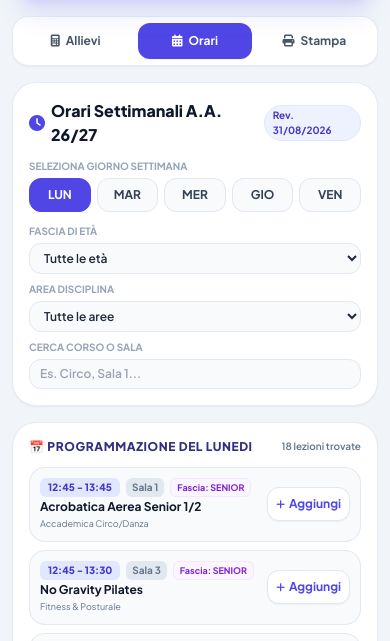
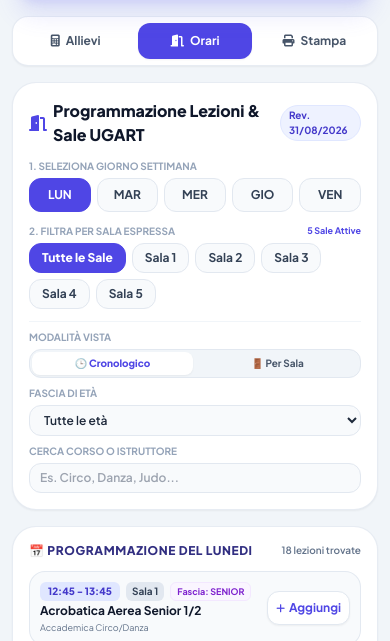
Before and after one commit to darioyany-hash/ugart_smart_calculator, a plain HTML site: page index.html in a window 390 px wide. Both pictures are taken after a click on the button "Orari". Shown: the part 151-792 px from the top of the page. Drawn offline with nearby package versions, Linux system fonts and the light colour scheme.

Commit message:
Update index.html

```diff
--- a/index.html
+++ b/index.html
@@ -77,7 +77,7 @@
         <i class="fa-solid fa-calculator"></i> <span class="hidden sm:inline">Preventivo &</span> Allievi
       </button>
       <button id="tab-btn-schedule" onclick="switchTab('schedule')" class="py-2.5 px-2 text-xs sm:text-sm font-bold rounded-xl transition-all text-slate-600 hover:text-indigo-600 flex items-center justify-center gap-1.5">
-        <i class="fa-solid fa-calendar-days"></i> Orari <span class="hidden sm:inline">& Fasce Età</span>
+        <i class="fa-solid fa-door-open"></i> Orari <span class="hidden sm:inline">& Sale</span>
       </button>
       <button id="tab-btn-print" onclick="switchTab('print')" class="py-2.5 px-2 text-xs sm:text-sm font-bold rounded-xl transition-all text-slate-600 hover:text-indigo-600 flex items-center justify-center gap-1.5">
         <i class="fa-solid fa-print"></i> Stampa <span class="hidden sm:inline">Moduli</span>
@@ -241,15 +241,15 @@
     </div>
 
     <!-- ========================================== -->
-    <!-- SECTION 2: INTERACTIVE WEEKLY TIMETABLE & FILTERS -->
+    <!-- SECTION 2: INTERACTIVE WEEKLY TIMETABLE & ROOMS -->
     <!-- ========================================== -->
     <div id="view-schedule" class="hidden space-y-4">
 
-      <!-- Timetable Filters Card -->
+      <!-- Timetable & Room Filter Card -->
       <section class="bg-white rounded-3xl p-4 sm:p-5 shadow-sm border border-slate-200/80 space-y-3">
         <div class="flex items-center justify-between">
           <h2 class="text-base font-extrabold text-slate-900 flex items-center gap-1.5">
-            <i class="fa-solid fa-clock text-indigo-600"></i> Orari Settimanali A.A. 26/27
+            <i class="fa-solid fa-door-open text-indigo-600"></i> Programmazione Lezioni & Sale UGART
           </h2>
           <span class="text-[10px] bg-indigo-50 text-indigo-700 font-bold px-2 py-0.5 rounded-full border border-indigo-100">
             Rev. 31/08/2026
@@ -258,7 +258,7 @@
 
         <!-- Day Filter Buttons -->
         <div>
-          <label class="block text-[10px] font-bold uppercase text-slate-400 mb-1">Seleziona Giorno Settimana</label>
+          <label class="block text-[10px] font-bold uppercase text-slate-400 mb-1">1. Seleziona Giorno Settimana</label>
           <div class="grid grid-cols-5 gap-1.5" id="day-filter-buttons">
             <button onclick="filterDay('LUNEDI')" class="day-btn py-2 px-1 text-xs font-bold rounded-xl border border-indigo-600 bg-indigo-600 text-white text-center">LUN</button>
             <button onclick="filterDay('MARTEDI')" class="day-btn py-2 px-1 text-xs font-bold rounded-xl border border-slate-200 bg-slate-50 text-slate-700 text-center">MAR</button>
@@ -268,8 +268,36 @@
           </div>
         </div>
 
-        <!-- Category & Age Group Filters -->
-        <div class="grid grid-cols-1 sm:grid-cols-3 gap-2">
+        <!-- Room Filter Pills -->
+        <div>
+          <div class="flex items-center justify-between mb-1">
+            <label class="block text-[10px] font-bold uppercase text-slate-400">2. Filtra per Sala Espressa</label>
+            <span class="text-[9px] text-indigo-600 font-bold">5 Sale Attive</span>
+          </div>
+          <div class="flex flex-wrap gap-1.5" id="room-filter-buttons">
+            <button onclick="filterRoom('ALL')" class="room-btn active-scale py-1.5 px-3 text-xs font-extrabold rounded-xl border border-indigo-600 bg-indigo-600 text-white">Tutte le Sale</button>
+            <button onclick="filterRoom('Sala 1')" class="room-btn active-scale py-1.5 px-3 text-xs font-bold rounded-xl border border-slate-200 bg-slate-50 text-slate-700 hover:bg-slate-100">Sala 1</button>
+            <button onclick="filterRoom('Sala 2')" class="room-btn active-scale py-1.5 px-3 text-xs font-bold rounded-xl border border-slate-200 bg-slate-50 text-slate-700 hover:bg-slate-100">Sala 2</button>
+            <button onclick="filterRoom('Sala 3')" class="room-btn active-scale py-1.5 px-3 text-xs font-bold rounded-xl border border-slate-200 bg-slate-50 text-slate-700 hover:bg-slate-100">Sala 3</button>
+            <button onclick="filterRoom('Sala 4')" class="room-btn active-scale py-1.5 px-3 text-xs font-bold rounded-xl border border-slate-200 bg-slate-50 text-slate-700 hover:bg-slate-100">Sala 4</button>
+            <button onclick="filterRoom('Sala 5')" class="room-btn active-scale py-1.5 px-3 text-xs font-bold rounded-xl border border-slate-200 bg-slate-50 text-slate-700 hover:bg-slate-100">Sala 5</button>
+          </div>
+        </div>
+
+        <!-- Display Mode Switcher & Category/Age Filters -->
+        <div class="grid grid-cols-1 sm:grid-cols-3 gap-2 pt-2 border-t border-slate-100">
+          <div>
+            <label class="block text-[10px] font-bold uppercase text-slate-400 mb-1">Modalità Vista</label>
+            <div class="grid grid-cols-2 gap-1 p-0.5 bg-slate-100 rounded-xl border border-slate-200">
+              <button id="view-mode-cron" onclick="setScheduleViewMode('CRON')" class="py-1 text-[10px] font-extrabold rounded-lg bg-white text-indigo-600 shadow-sm text-center">
+                🕒 Cronologico
+              </button>
+              <button id="view-mode-room" onclick="setScheduleViewMode('PER_SALA')" class="py-1 text-[10px] font-bold rounded-lg text-slate-600 hover:text-slate-900 text-center">
+                🚪 Per Sala
+              </button>
+            </div>
+          </div>
+
           <div>
             <label class="block text-[10px] font-bold uppercase text-slate-400 mb-1">Fascia di Età</label>
             <select id="schedule-age-filter" onchange="renderSchedule()" class="w-full bg-slate-50 border border-slate-200 rounded-xl px-2.5 py-1.5 text-xs font-semibold text-slate-800">
@@ -283,25 +311,13 @@
           </div>
 
           <div>
-            <label class="block text-[10px] font-bold uppercase text-slate-400 mb-1">Area Disciplina</label>
-            <select id="schedule-cat-filter" onchange="renderSchedule()" class="w-full bg-slate-50 border border-slate-200 rounded-xl px-2.5 py-1.5 text-xs font-semibold text-slate-800">
-              <option value="ALL">Tutte le aree</option>
-              <option value="Accademica Circo/Danza">Circo & Acrobatica</option>
-              <option value="Pole Dance">Pole & Aerial</option>
-              <option value="Arti Marziali">Arti Marziali & Judo</option>
-              <option value="Fitness & Posturale">Fitness & Posturale</option>
-              <option value="Arte & Cultura">Arte, Teatro & Cultura</option>
-            </select>
-          </div>
-
-          <div>
-            <label class="block text-[10px] font-bold uppercase text-slate-400 mb-1">Cerca Corso o Sala</label>
-            <input id="schedule-search" type="text" placeholder="Es. Circo, Sala 1..." oninput="renderSchedule()" class="w-full bg-slate-50 border border-slate-200 rounded-xl px-2.5 py-1.5 text-xs font-semibold text-slate-800">
+            <label class="block text-[10px] font-bold uppercase text-slate-400 mb-1">Cerca Corso o Istruttore</label>
+            <input id="schedule-search" type="text" placeholder="Es. Circo, Danza, Judo..." oninput="renderSchedule()" class="w-full bg-slate-50 border border-slate-200 rounded-xl px-2.5 py-1.5 text-xs font-semibold text-slate-800">
           </div>
         </div>
       </section>
 
-      <!-- Timetable List Output -->
+      <!-- Timetable Output -->
       <section class="bg-white rounded-3xl p-4 sm:p-5 shadow-sm border border-slate-200/80">
         <div class="flex items-center justify-between mb-3">
           <span id="active-day-title" class="text-xs font-extrabold text-indigo-900 uppercase tracking-wider">
@@ -310,8 +326,8 @@
           <span id="slot-count-badge" class="text-[10px] text-slate-500 font-semibold">0 lezioni</span>
         </div>
 
-        <div id="schedule-slots-container" class="space-y-2">
-          <!-- Dynamically inserted schedule slots -->
+        <div id="schedule-slots-container" class="space-y-3">
+          <!-- Dynamically inserted schedule slots or Room Cards -->
         </div>
       </section>
     </div>
@@ -498,28 +514,24 @@
   </div>
 
   <script>
-    // Complete State Object
+    // State Object
     let state = {
       participants: [
         { id: 'p1', name: 'Marco (7 anni)', courseIds: ['CIRCO_F1'] },
         { id: 'p2', name: 'Sofia (4 anni)', courseIds: ['ARTE_CREATIVA'] }
       ],
-      plan: 'TRIMESTRALE', // 'TRIMESTRALE' | 'DUE_SOLUZIONI'
-      discountStrategy: 'OPTIMIZED', // 'OPTIMIZED' | 'STANDARD'
+      plan: 'TRIMESTRALE',
+      discountStrategy: 'OPTIMIZED',
       activeDay: 'LUNEDI',
-      activeTab: 'calc', // 'calc' | 'schedule' | 'print'
+      activeRoom: 'ALL',
+      scheduleViewMode: 'CRON', // 'CRON' | 'PER_SALA'
+      activeTab: 'calc',
       activeModule: 1,
-      calculatedTotals: {
-        tranche1: 0,
-        tranche2: 0,
-        tranche3: 0,
-        grandTotal: 0
-      }
+      calculatedTotals: { tranche1: 0, tranche2: 0, tranche3: 0, grandTotal: 0 }
     };
 
-    // Complete Database Listino UGART A.A. 2026/2027 (Tutte le Sezioni)
+    // Database Listino UGART A.A. 2026/2027
     const COURSE_CATALOG = [
-      // Sezione Accademica Circo & Acrobatica
       { id: 'CIRCO_F1', cat: 'Accademica Circo/Danza', name: 'Circo / Acrobatica (1 v/sett)', trim: 170, sol: 255, ageGroup: 'BIMBI' },
       { id: 'CIRCO_F2', cat: 'Accademica Circo/Danza', name: 'Circo / Acrobatica (2 v/sett)', trim: 260, sol: 390, ageGroup: 'BIMBI' },
       { id: 'CIRCO_F3', cat: 'Accademica Circo/Danza', name: 'Circo / Acrobatica (3 v/sett)', trim: 315, sol: 473, ageGroup: 'JUNIOR' },
@@ -528,7 +540,6 @@
       { id: 'CIRCUS_PLUS', cat: 'Accademica Circo/Danza', name: 'Academy Circus Plus (Open All Access)', trim: 400, sol: 600, ageGroup: 'JUNIOR' },
       { id: 'PRE_ACRO', cat: 'Accademica Circo/Danza', name: 'Pre Acrobatica (3-5 anni)', trim: 170, sol: 255, ageGroup: 'BABY' },
 
-      // Danza & Pole
       { id: 'DANZA_CLASSICA_F1', cat: 'Accademica Circo/Danza', name: 'Danza Classica (1 v/sett)', trim: 170, sol: 255, ageGroup: 'BIMBI' },
       { id: 'DANZA_MODERN_F1', cat: 'Accademica Circo/Danza', name: 'Danza Modern (1 v/sett)', trim: 170, sol: 255, ageGroup: 'BIMBI' },
       { id: 'DANZA_CONTEMP', cat: 'Accademica Circo/Danza', name: 'Danza Contemporanea & Lab', trim: 170, sol: 255, ageGroup: 'JUNIOR' },
@@ -539,19 +550,16 @@
       { id: 'POLE_F2', cat: 'Pole Dance', name: 'Pole Dance Senior (2 v/sett)', trim: 295, sol: 430, ageGroup: 'SENIOR' },
       { id: 'FLYING_POLE', cat: 'Pole Dance', name: 'Flying Pole (Palo Volante)', trim: 190, sol: 285, ageGroup: 'SENIOR' },
 
-      // Arte & Cultura
       { id: 'ARTE_CREATIVA', cat: 'Arte & Cultura', name: 'Arte Creativa (Sett. Gratis)', trim: 120, sol: 180, septFree: true, ageGroup: 'BABY' },
       { id: 'TEATRO_BIMBI', cat: 'Arte & Cultura', name: 'Teatro Bimbi (6-9 anni)', trim: 150, sol: 225, ageGroup: 'BIMBI' },
       { id: 'TEATRO_JUNIOR', cat: 'Arte & Cultura', name: 'Teatro Junior (10-18 anni)', trim: 150, sol: 225, ageGroup: 'JUNIOR' },
       { id: 'TEATRO_SENIOR', cat: 'Arte & Cultura', name: 'Teatro Senior (Adulti)', trim: 180, sol: 270, ageGroup: 'SENIOR' },
 
-      // Arti Marziali
       { id: 'JUDO_BIMBI_F1', cat: 'Arti Marziali', name: 'Judo Bimbi (1 v/sett)', trim: 120, sol: 180, septFee: 35, ageGroup: 'BIMBI' },
       { id: 'JUDO_BIMBI_F2', cat: 'Arti Marziali', name: 'Judo Bimbi (2 v/sett)', trim: 150, sol: 225, septFee: 45, ageGroup: 'BIMBI' },
       { id: 'JUDO_SENIOR_F2', cat: 'Arti Marziali', name: 'Judo Senior (+12 anni 2 v/sett)', trim: 165, sol: 248, septFee: 35, ageGroup: 'SENIOR' },
       { id: 'KUNG_FU', cat: 'Arti Marziali', name: 'Kung Fu - Arku Tai Pa (+14 anni)', trim: 165, sol: 248, ageGroup: 'RAGAZZI' },
 
-      // Fitness & Posturale
       { id: 'FITNESS_F1', cat: 'Fitness & Posturale', name: 'Fitness / Yoga / Pilates (1 v/sett)', trim: 135, sol: 203, ageGroup: 'SENIOR' },
       { id: 'FITNESS_F2', cat: 'Fitness & Posturale', name: 'Fitness / Yoga / Pilates (2 v/sett)', trim: 195, sol: 293, ageGroup: 'SENIOR' },
       { id: 'NO_GRAVITY', cat: 'Fitness & Posturale', name: 'No Gravity Pilates', trim: 135, sol: 203, ageGroup: 'SENIOR' },
@@ -562,7 +570,7 @@
       { id: 'BACHATA_JUNIOR', cat: 'Fitness & Posturale', name: 'Bachata Moderna Junior / Senior', trim: 135, sol: 203, ageGroup: 'JUNIOR' }
     ];
 
-    // Complete Timetable Database (001_ORARI UGA A.A.26.27 rev. 31_08_2026)
+    // Complete Timetable Database
     const TIMETABLE_DB = [
       // LUNEDI
       { day: 'LUNEDI', time: '12:45 - 13:45', courseId: 'CIRCO_F1', name: 'Acrobatica Aerea Senior 1/2', room: 'Sala 1', cat: 'Accademica Circo/Danza', ageGroup: 'SENIOR' },
@@ -883,7 +891,7 @@
       scheduleContainer.innerHTML = '';
 
       let allCourseItems = [];
-      let totalRegFee = state.participants.length * 30; // €30/person
+      let totalRegFee = state.participants.length * 30;
 
       state.participants.forEach(p => {
         p.courseIds.forEach(cId => {
@@ -901,17 +909,14 @@
         });
       });
 
-      // Discount Logic
       let isDiscounted = false;
       if (allCourseItems.length > 1) {
         isDiscounted = true;
         allCourseItems.sort((a, b) => b.basePrice - a.basePrice);
 
         if (state.discountStrategy === 'OPTIMIZED') {
-          // -20% on the highest price course
           allCourseItems[0].discount = 0.20;
         } else {
-          // -20% on the lowest price course
           allCourseItems[allCourseItems.length - 1].discount = 0.20;
         }
       }
@@ -966,7 +971,6 @@
         renderScheduleCard('3° Versamento (Entro e non oltre 27 Marzo 2027)', t3Lines, tranche3Amount, 'bg-slate-50 border-slate-200', '3° Trimestre (Apr, Mag, Giu 2027)');
 
       } else {
-        // DUE SOLUZIONI
         let s1CourseTotal = 0;
         let s2CourseTotal = 0;
         let septFeeTotal = 0;
@@ -1049,23 +1053,57 @@
       renderSchedule();
     }
 
+    function filterRoom(room) {
+      state.activeRoom = room;
+      const buttons = document.querySelectorAll('.room-btn');
+      const rooms = ['ALL', 'Sala 1', 'Sala 2', 'Sala 3', 'Sala 4', 'Sala 5'];
+
+      buttons.forEach((btn, idx) => {
+        if (rooms[idx] === room) {
+          btn.className = 'room-btn active-scale py-1.5 px-3 text-xs font-extrabold rounded-xl border border-indigo-600 bg-indigo-600 text-white';
+        } else {
+          btn.className = 'room-btn active-scale py-1.5 px-3 text-xs font-bold rounded-xl border border-slate-200 bg-slate-50 text-slate-700 hover:bg-slate-100';
+        }
+      });
+
+      renderSchedule();
+    }
+
+    function setScheduleViewMode(mode) {
+      state.scheduleViewMode = mode;
+      const btnCron = document.getElementById('view-mode-cron');
+      const btnRoom = document.getElementById('view-mode-room');
+
+      if (mode === 'CRON') {
+        btnCron.className = 'py-1 text-[10px] font-extrabold rounded-lg bg-white text-indigo-600 shadow-sm text-center';
+        btnRoom.className = 'py-1 text-[10px] font-bold rounded-lg text-slate-600 hover:text-slate-900 text-center';
+      } else {
+        btnRoom.className = 'py-1 text-[10px] font-extrabold rounded-lg bg-white text-indigo-600 shadow-sm text-center';
+        btnCron.className = 'py-1 text-[10px] font-bold rounded-lg text-slate-600 hover:text-slate-900 text-center';
+      }
+
+      renderSchedule();
+    }
+
     function renderSchedule() {
       const slotsContainer = document.getElementById('schedule-slots-container');
       const activeDayTitle = document.getElementById('active-day-title');
       const slotCountBadge = document.getElementById('slot-count-badge');
-      const catFilter = document.getElementById('schedule-cat-filter')?.value || 'ALL';
       const ageFilter = document.getElementById('schedule-age-filter')?.value || 'ALL';
       const searchQuery = document.getElementById('schedule-search')?.value.toLowerCase().trim() || '';
 
       if (!slotsContainer) return;
 
-      if (activeDayTitle) activeDayTitle.innerText = `📅 Programmazione del ${capitalize(state.activeDay)}`;
+      if (activeDayTitle) {
+        const roomLabel = state.activeRoom === 'ALL' ? '' : ` • ${state.activeRoom}`;
+        activeDayTitle.innerText = `📅 Programmazione del ${capitalize(state.activeDay)}${roomLabel}`;
+      }
       slotsContainer.innerHTML = '';
 
       let slots = TIMETABLE_DB.filter(s => s.day === state.activeDay);
 
-      if (catFilter !== 'ALL') {
-        slots = slots.filter(s => s.cat === catFilter);
+      if (state.activeRoom !== 'ALL') {
+        slots = slots.filter(s => s.room === state.activeRoom);
       }
 
       if (ageFilter !== 'ALL') {
@@ -1080,14 +1118,63 @@
 
       if (slots.length === 0) {
         slotsContainer.innerHTML = `
-          <div class="text-center py-6 text-slate-400 text-xs">
-            <i class="fa-solid fa-calendar-xmark text-lg mb-1 block"></i>
+          <div class="text-center py-8 text-slate-400 text-xs">
+            <i class="fa-solid fa-door-closed text-2xl mb-1 block text-slate-300"></i>
             Nessuna lezione trovata con i filtri selezionati.
           </div>
         `;
         return;
       }
 
+      if (state.scheduleViewMode === 'PER_SALA' && state.activeRoom === 'ALL') {
+        // Grouped by Rooms (Sala 1 to 5)
+        const rooms = ['Sala 1', 'Sala 2', 'Sala 3', 'Sala 4', 'Sala 5'];
+
+        rooms.forEach(roomName => {
+          const roomSlots = slots.filter(s => s.room === roomName);
+          if (roomSlots.length > 0) {
+            const roomBox = document.createElement('div');
+            roomBox.className = 'bg-slate-50 border border-slate-200/90 rounded-2xl p-3 space-y-2';
+
+            let slotsCards = roomSlots.map(s => `
+              <div class="bg-white p-2 rounded-xl border border-slate-200/80 flex items-center justify-between gap-2 shadow-2xs">
+                <div class="space-y-0.5">
+                  <div class="flex items-center gap-1.5">
+                    <span class="text-[9px] font-black text-indigo-700 bg-indigo-50 px-1.5 py-0.5 rounded">
+                      ${s.time}
+                    </span>
+                    <span class="text-[8px] font-bold text-purple-700 bg-purple-50 px-1.5 py-0.5 rounded">
+                      Fascia: ${s.ageGroup}
+                    </span>
+                  </div>
+                  <h5 class="font-bold text-slate-900 text-xs">${escapeHtml(s.name)}</h5>
+                  <span class="text-[9px] text-slate-500 block">${s.cat}</span>
+                </div>
+                <button onclick="addFromSchedule('${s.courseId}', '${escapeHtml(s.name)}')" class="active-scale bg-slate-50 hover:bg-indigo-50 border border-slate-200 text-indigo-600 p-1.5 rounded-lg text-xs font-bold shrink-0">
+                  <i class="fa-solid fa-plus text-[10px]"></i>
+                </button>
+              </div>
+            `).join('');
+
+            roomBox.innerHTML = `
+              <div class="flex items-center justify-between border-b border-slate-200/80 pb-1.5">
+                <span class="text-xs font-extrabold text-indigo-900 flex items-center gap-1">
+                  <i class="fa-solid fa-door-open text-indigo-600"></i> ${roomName}
+                </span>
+                <span class="text-[9px] font-bold text-slate-500 bg-white px-2 py-0.5 rounded-full border border-slate-200">
+                  ${roomSlots.length} lezioni
+                </span>
+              </div>
+              <div class="space-y-1.5">
+                ${slotsCards}
+              </div>
+            `;
+            slotsContainer.appendChild(roomBox);
+          }
+        });
+
+      } else {
+        // Chronological List View
         slots.forEach(s => {
           const card = document.createElement('div');
           card.className = 'p-2.5 rounded-2xl border border-slate-200/90 bg-slate-50 flex items-center justify-between gap-2 hover:border-indigo-300 transition-all';
@@ -1098,7 +1185,7 @@
                 <span class="text-[10px] font-extrabold text-indigo-700 bg-indigo-100 px-2 py-0.5 rounded-md">
                   ${s.time}
                 </span>
-              <span class="text-[10px] font-bold text-slate-500 bg-slate-200 px-1.5 py-0.5 rounded-md">
+                <span class="text-[10px] font-bold text-slate-700 bg-slate-200 px-1.5 py-0.5 rounded-md">
                   ${s.room}
                 </span>
                 <span class="text-[9px] font-bold text-purple-700 bg-purple-50 border border-purple-100 px-1.5 py-0.5 rounded-md">
@@ -1114,6 +1201,7 @@
           `;
           slotsContainer.appendChild(card);
         });
+      }
     }
 
     function addFromSchedule(courseId, courseName) {
@@ -1154,7 +1242,6 @@
     }
 
     function renderPrintModules() {
-      // 1. Render Module 1 (Preventivo Sintetico)
       const mod1List = document.getElementById('mod1-allievi-list');
       const mod1ScheduleRows = document.getElementById('mod1-schedule-rows');
       const mod1GrandTotal = document.getElementById('mod1-grand-total');
@@ -1224,7 +1311,6 @@
         }
       }
 
-      // Rebuild Module 2 Table
       buildHourlyPlannerTable();
     }
 
@@ -1237,7 +1323,6 @@
 
       for (let hour = 7; hour <= 21; hour++) {
         const hourStr = hour < 10 ? `0${hour}:00` : `${hour}:00`;
-        const nextHourStr = hour + 1 < 10 ? `0${hour + 1}:00` : `${hour + 1}:00`;
 
         let rowHtml = `<tr class="border-b border-slate-200">`;
         rowHtml += `<td class="py-1 px-1 text-center font-bold bg-slate-100 text-slate-700 border-r border-slate-300 text-[8px]">${hourStr}</td>`;
```
Lines whose indentation alone changed are shown as unchanged.
